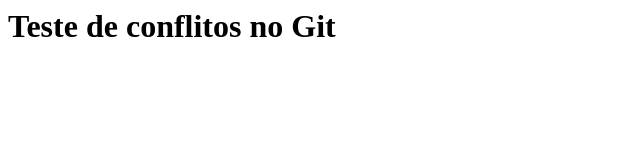
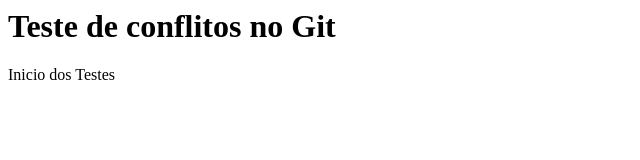
Before and after one commit to DevWellington/conflitos-git, a plain HTML site: page index.html in a window 1280 px wide. Shown: the whole page, without its empty margins (0-640 px from the left). Drawn offline with Linux system fonts and the light colour scheme.

Commit message:
add conteudo in master

```diff
--- a/index.html
+++ b/index.html
@@ -4,5 +4,8 @@
     </head>
     <body>
     	<h1>Teste de conflitos no Git</h1>
+	<div id"container">
+	    <p>Inicio dos Testes</p>
+	</div>
     </body>
 </html>
```
